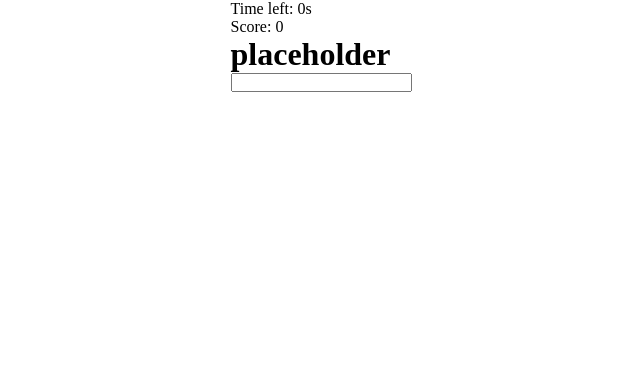
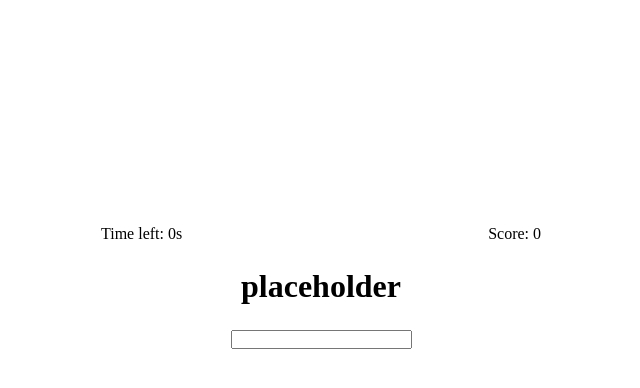
Before and after one commit to menulln/typing-game, a plain HTML site: page index.html in a window 1280 px wide. Shown: the whole page, without its empty margins (319-959 px from the left). Drawn offline with Linux system fonts and the light colour scheme.

Commit message:
Position elements

```diff
--- a/style.css
+++ b/style.css
@@ -6,4 +6,19 @@
 body {
     display: flex;
     justify-content: center;
+    padding: 200px;
 }
+
+.game {
+    width: 50%;
+    text-align: center;
+}
+
+.game > * {
+    margin-top: 25px;
+}
+
+.informations {
+    display: flex;
+    justify-content: space-between;
+}
```
